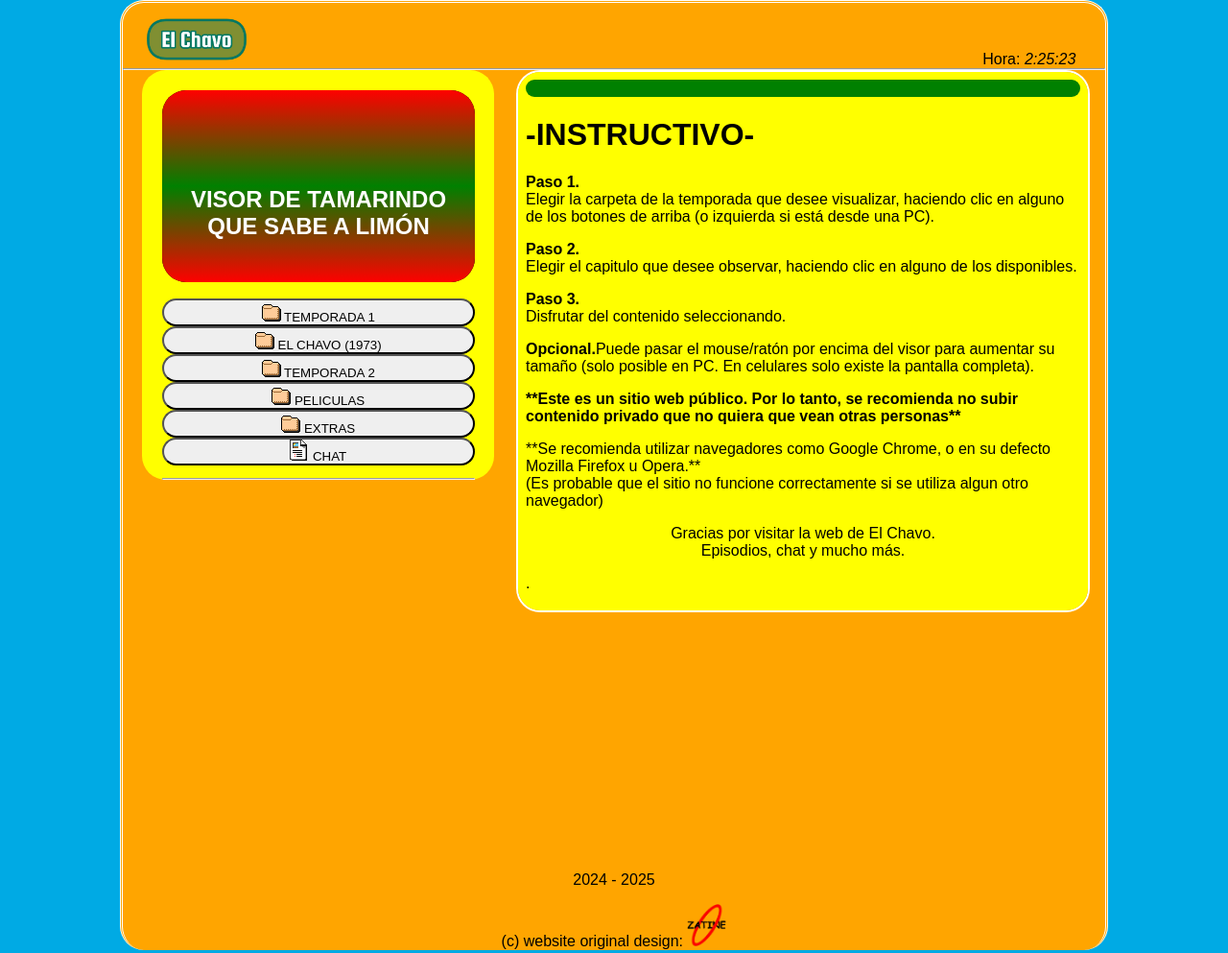
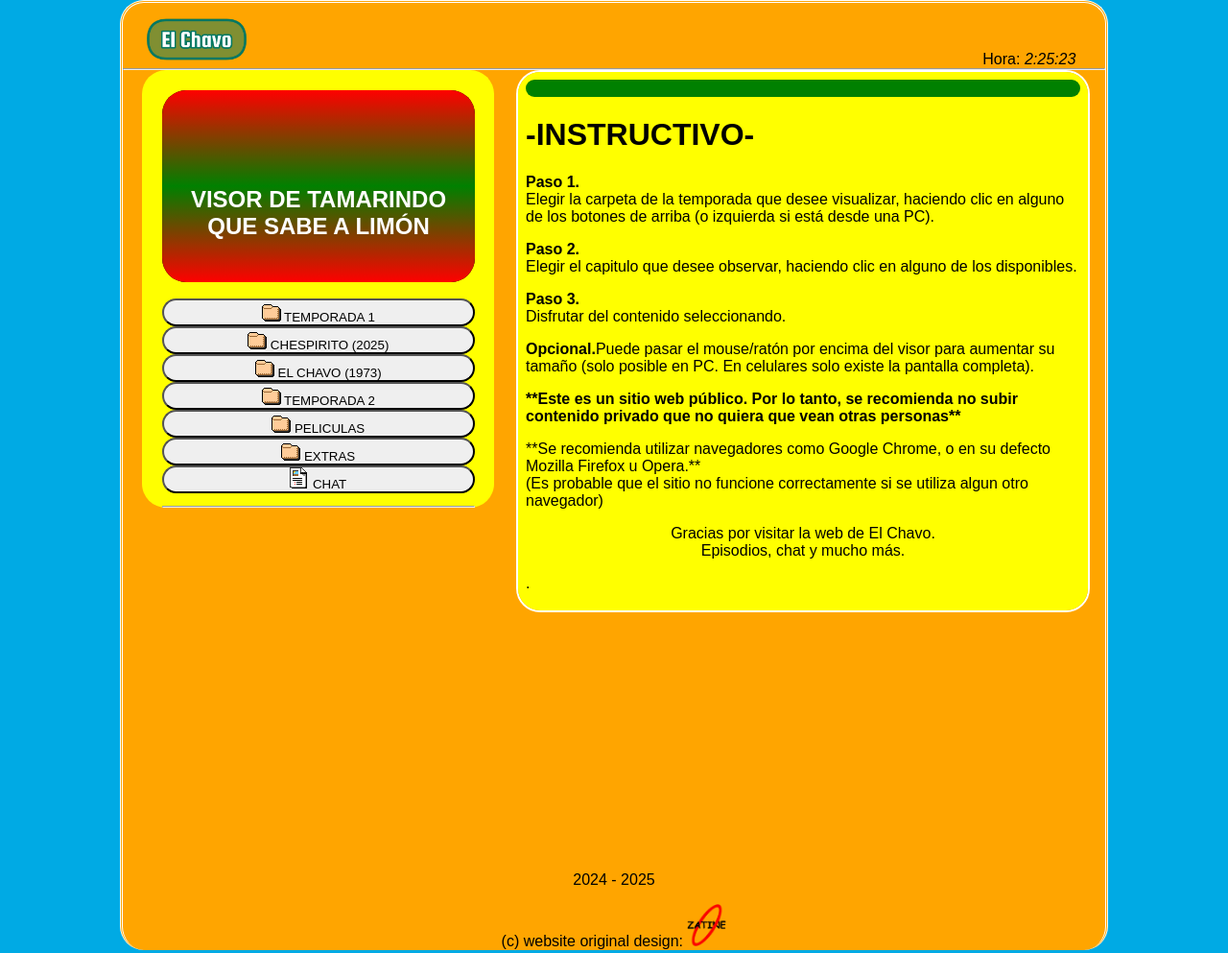
Before and after one commit to zohan9ir/elcha, a plain HTML site: page index.html in a window 1280 px wide. Shown: the whole page at 96% size. Drawn offline with Linux system fonts and the light colour scheme.

Commit message:
Update index.html

```diff
--- a/index.html
+++ b/index.html
@@ -38,6 +38,7 @@ window.onload=function(){startTime();}
 <iframe id="miIframe" src="visor_texto.html" name="visor" class="visorazo" allowfullscreen>Tu navegador no soporta este contenido</iframe>
 <nav>
 <a class="botonesparaelegirelcontenidoaver" href="temps/temporada1.html" target="iframelista"><button style="margin-top:13px;" class="estilodelosbotonesparaelegirelcontenidoaver"><img src="fld.gif"> TEMPORADA 1</button></a>
+<a class="botonesparaelegirelcontenidoaver" href="temps/chespo.html" target="iframelista"><button class="estilodelosbotonesparaelegirelcontenidoaver"><img src="fld.gif"> CHESPIRITO (2025)</button></a>
 <a class="botonesparaelegirelcontenidoaver" href="temps/chavoclasico.html" target="iframelista"><button class="estilodelosbotonesparaelegirelcontenidoaver"><img src="fld.gif"> EL CHAVO (1973)</button></a>
 <a class="botonesparaelegirelcontenidoaver" href="temps/temporada2.html" target="iframelista"><button class="estilodelosbotonesparaelegirelcontenidoaver"><img src="fld.gif"> TEMPORADA 2</button></a>
 <a class="botonesparaelegirelcontenidoaver" href="temps/pelis.html" target="iframelista"><button class="estilodelosbotonesparaelegirelcontenidoaver"><img src="fld.gif"> PELICULAS</button></a>
```
